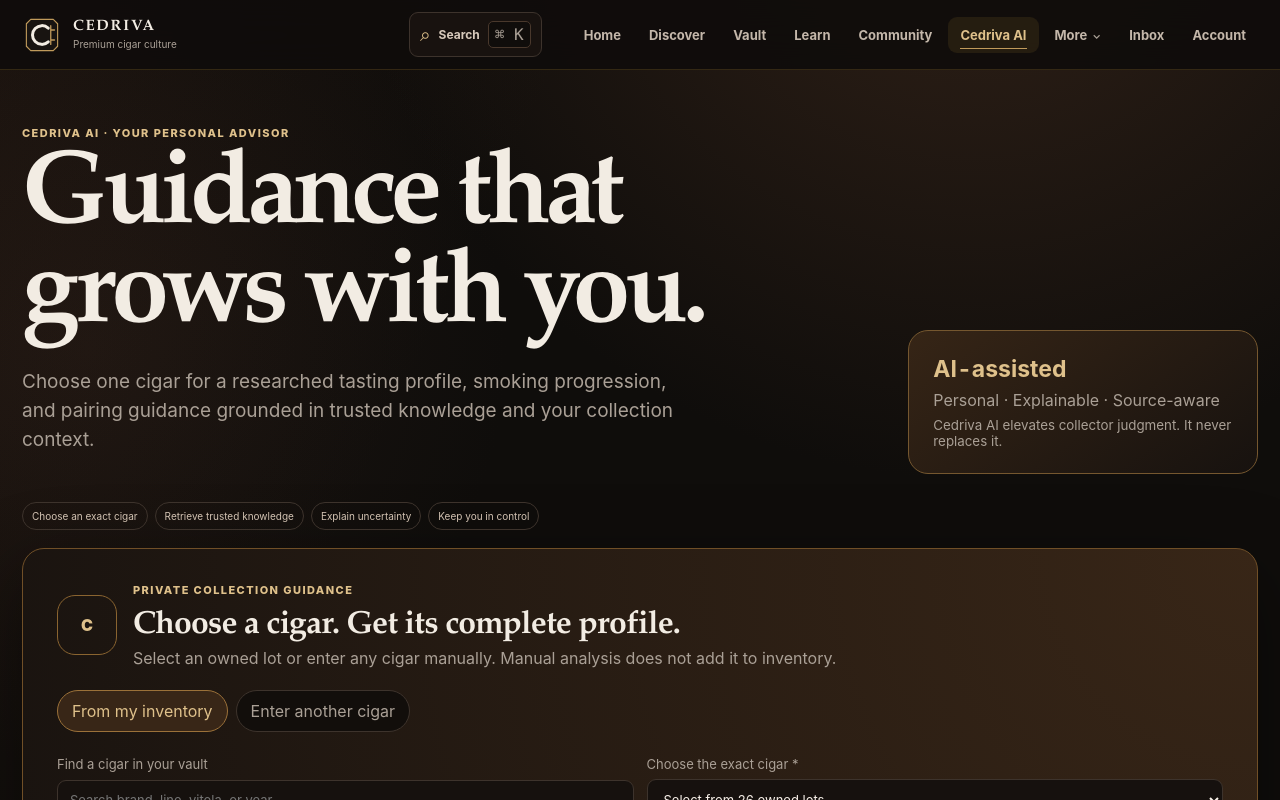
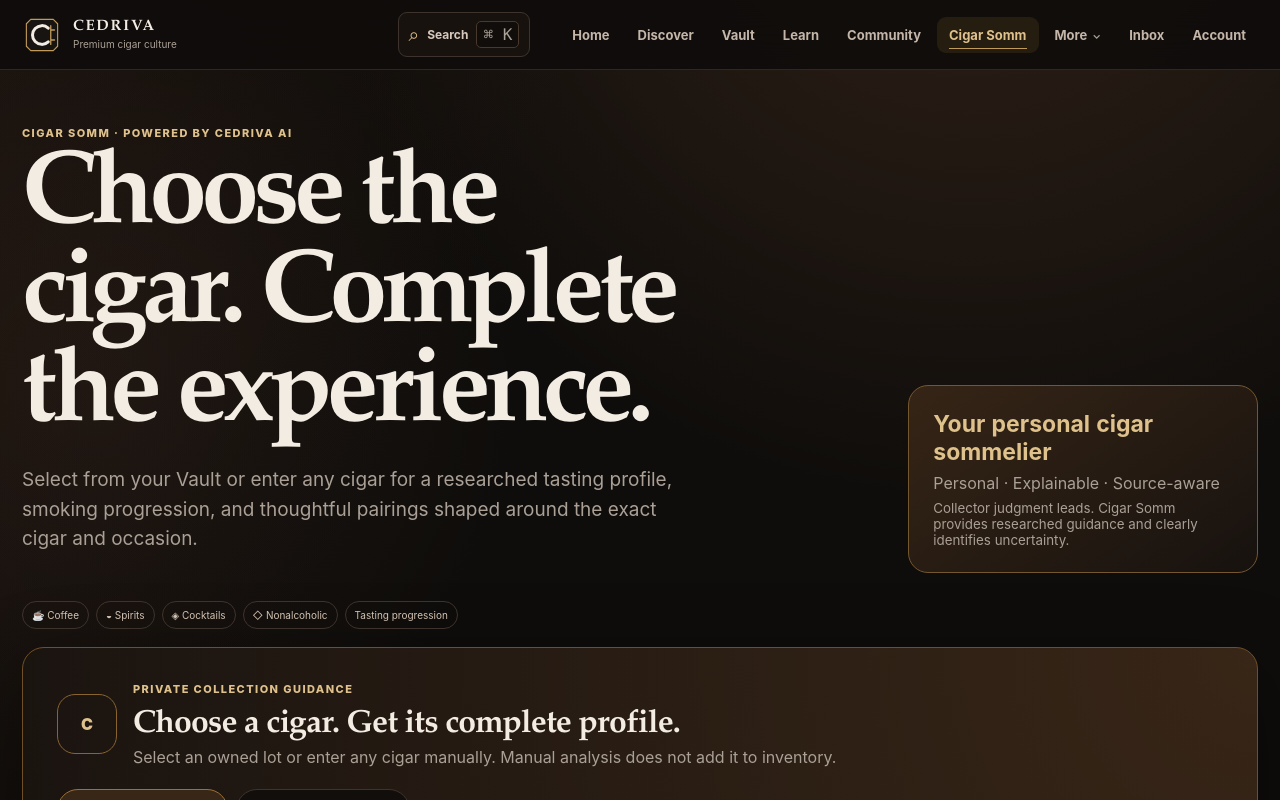
Before and after one commit to vbribow/CIgar-Vault, a Next.js app in the folder app-build/: page /cigar-somm in a window 1280 px wide. Shown: the top 800 px of the page. Built offline with nearby package versions, Linux system fonts and the light colour scheme.

Commit message:
Promote Cigar Somm across Cedriva

```diff
--- a/app-build/app/cigar-somm/page.tsx
+++ b/app-build/app/cigar-somm/page.tsx
@@ -1,4 +1,4 @@
 import{CigarSomm}from"@/components/cigar-somm";import{loadInventory}from"@/lib/inventory";import type{Metadata}from"next";import"./somm.css";
 export const dynamic="force-dynamic";
-export const metadata:Metadata={title:"Cedriva AI",description:"Consult Cedriva’s evidence-aware personal cigar advisor for collection, tasting, aging, and pairing guidance."};
-export default async function CigarSommPage({searchParams}:{searchParams:Promise<{inventoryId?:string;question?:string;cigarName?:string}>}){const[inventory,params]=await Promise.all([loadInventory(),searchParams]);return <main className="shell wideShell sommPage"><section className="sommHero"><div><div className="eyebrow">Cedriva AI · Your personal advisor</div><h1>Guidance that grows with you.</h1><p className="lede">Choose one cigar for a researched tasting profile, smoking progression, and pairing guidance grounded in trusted knowledge and your collection context.</p></div><aside><strong>AI-assisted</strong><span>Personal · Explainable · Source-aware</span><small>Cedriva AI elevates collector judgment. It never replaces it.</small></aside></section><section className="sommPrinciples"><span>Choose an exact cigar</span><span>Retrieve trusted knowledge</span><span>Explain uncertainty</span><span>Keep you in control</span></section><CigarSomm inventory={inventory} initialInventoryId={params.inventoryId||""} initialQuestion={params.question||""} initialManualName={params.cigarName||""}/><p className="sommDisclosure">Cedriva AI provides clearly identified collection and pairing guidance, not medical advice. Tobacco and alcohol are for adults of legal age; enjoy responsibly.</p></main>}
+export const metadata:Metadata={title:"Cigar Somm",description:"Choose a cigar for a researched tasting profile and personalized coffee, spirit, cocktail, and nonalcoholic pairings."};
+export default async function CigarSommPage({searchParams}:{searchParams:Promise<{inventoryId?:string;question?:string;cigarName?:string}>}){const[inventory,params]=await Promise.all([loadInventory(),searchParams]);return <main className="shell wideShell sommPage"><section className="sommHero"><div><div className="eyebrow">Cigar Somm · Powered by Cedriva AI</div><h1>Choose the cigar. Complete the experience.</h1><p className="lede">Select from your Vault or enter any cigar for a researched tasting profile, smoking progression, and thoughtful pairings shaped around the exact cigar and occasion.</p></div><aside><strong>Your personal cigar sommelier</strong><span>Personal · Explainable · Source-aware</span><small>Collector judgment leads. Cigar Somm provides researched guidance and clearly identifies uncertainty.</small></aside></section><section className="sommPrinciples" aria-label="Pairing paths"><span>☕ Coffee</span><span>◒ Spirits</span><span>◈ Cocktails</span><span>◇ Nonalcoholic</span><span>Tasting progression</span></section><CigarSomm inventory={inventory} initialInventoryId={params.inventoryId||""} initialQuestion={params.question||""} initialManualName={params.cigarName||""}/><p className="sommDisclosure">Cigar Somm provides clearly identified collection and pairing guidance, not medical advice. Tobacco and alcohol are for adults of legal age; enjoy responsibly.</p></main>}
--- a/app-build/app/inventory/[inventoryId]/page.tsx
+++ b/app-build/app/inventory/[inventoryId]/page.tsx
@@ -92,7 +92,7 @@ export default async function CigarPage({
       </section>
       <section className="section card"><div className="sectionHead"><div><div className="eyebrow">Market transaction evidence</div><h2>{latestSale ? `$${latestSale.lastSaleValue!.toLocaleString()} per cigar` : "No verified completed sale recorded"}</h2><p className="small">{latestSale ? `Last known completed sale · ${latestSale.lastSaleDate || latestSale.valuationDate}${latestSale.lastSaleVenue ? ` · ${latestSale.lastSaleVenue}` : ""}` : "Auction estimates, open lots, and asking prices are not labeled as sales."}</p></div>{latestSale?.lastSaleSourceUrl ? <a className="button secondary" href={latestSale.lastSaleSourceUrl} target="_blank" rel="noreferrer">View sale evidence ↗</a> : <a className="button secondary" href="/valuations">Research sale history</a>}</div><div className="detailStats"><div><span>Retail replacement</span><strong>{item.retailValue === undefined ? "Not researched" : `$${item.retailValue.toLocaleString()} / cigar`}</strong></div><div><span>Retail lot subtotal</span><strong>{item.retailValue === undefined || item.currentQty === undefined ? "Not available" : `$${(item.retailValue * item.currentQty).toLocaleString()}`}</strong></div><div><span>Latest completed sale</span><strong>{latestSale?.lastSaleValue === undefined ? "Not found" : `$${latestSale.lastSaleValue.toLocaleString()} / cigar`}</strong></div><div><span>Sale venue</span><strong>{latestSale?.lastSaleVenue || "Not documented"}</strong></div></div></section>
       <section className="section card agingIntelligence"><div><div className="eyebrow">Predictive aging · AI-assisted</div><h2>{aging.phase}</h2><p>{aging.age===undefined?aging.basis:`${aging.age} years estimated age · ${aging.maturityPercent}% general maturity estimate`}</p></div><div><span>Expected general peak</span><strong>{aging.peakWindow||"Year required"}</strong><small>{aging.basis}</small></div></section>
-      <section className="section card cigarAdvisor"><div className="cigarAdvisorIntro"><div><div className="eyebrow">Cedriva AI · Private collection guidance</div><h2>Ask with this exact cigar already selected.</h2><p>Cedriva combines trusted research with your private collection context, then shows what influenced the answer and where uncertainty remains.</p></div><a className="button" href={cigarAdvisorHref(item)}>Ask Cedriva about this cigar</a></div><div className="cigarAdvisorActions">{advisorActions.map(action=><a href={action.href} key={action.intent}><span>{action.label}</span><small>{action.detail}</small><b>→</b></a>)}</div><small className="cigarAdvisorPrivacy">Your account context is summarized for the answer. It is not presented as a public source or shared with other collectors.</small></section>
+      <section className="section card cigarAdvisor"><div className="cigarAdvisorIntro"><div><div className="eyebrow">Cigar Somm · Powered by Cedriva AI</div><h2>Build the experience around this exact cigar.</h2><p>Get its researched tasting profile, expected progression, smoking guidance, and coffee, spirit, cocktail, and nonalcoholic pairings.</p></div><a className="button" href={cigarAdvisorHref(item)}>Open in Cigar Somm</a></div><div className="cigarAdvisorActions">{advisorActions.map(action=><a href={action.href} key={action.intent}><span>{action.label}</span><small>{action.detail}</small><b>→</b></a>)}</div><small className="cigarAdvisorPrivacy">Your account context is summarized for the answer. It is not presented as a public source or shared with other collectors.</small></section>
       <section className="detailGrid">
         <article className="card">
           <div className="eyebrow">Collector direction</div>
--- a/app-build/components/app-navigation.tsx
+++ b/app-build/components/app-navigation.tsx
@@ -32,10 +32,10 @@ export function AppNavigation() {
       <Link href="/inventory" className={matches(pathname,"/inventory")||matches(pathname,"/collections")||matches(pathname,"/humidors")?"active":undefined}>Vault</Link>
       <Link href="/learn" className={matches(pathname,"/learn")||matches(pathname,"/sommelier-library")||matches(pathname,"/data-model")?"active":undefined}>Learn</Link>
       <Link href="/community" className={matches(pathname,"/community")?"active":undefined}>Community</Link>
-      <Link href="/cigar-somm" className={matches(pathname,"/cigar-somm")||matches(pathname,"/intelligence")?"active":undefined}>Cedriva AI</Link>
+      <Link href="/cigar-somm" className={matches(pathname,"/cigar-somm")||matches(pathname,"/intelligence")?"active":undefined}>Cigar Somm</Link>
       <details className={`navGroup ${moreActive?"active":""}`}><summary>More<span aria-hidden="true">⌄</span></summary><div className="navMenu">{moreLinks.map(([href,label,description])=><Link href={href} className={matches(pathname,href)?"active":undefined} key={href}><strong>{label}</strong><small>{description}</small></Link>)}</div></details>
       <Link href="/notifications" className={matches(pathname, "/notifications") ? "active" : undefined}>Inbox</Link>
       <Link href="/account" className={matches(pathname, "/account") ? "active" : undefined}>Account</Link>
     </nav>
-  </div></header><nav className="mobileNav" aria-label="Mobile navigation"><Link href="/" className={pathname==="/"?"active":undefined}><span>⌂</span><small>Home</small></Link><Link href="/discover" className={matches(pathname,"/discover")?"active":undefined}><span>◇</span><small>Discover</small></Link><Link href="/inventory#mobile-intake" className="mobileAdd"><span>＋</span><small>Document</small></Link><Link href="/inventory" className={matches(pathname,"/inventory")||matches(pathname,"/collections")?"active":undefined}><span>▦</span><small>Vault</small></Link><Link href="/explore" className={matches(pathname,"/explore")||matches(pathname,"/learn")?"active":undefined}><span>•••</span><small>Explore</small></Link></nav></>;
+  </div></header><nav className="mobileNav" aria-label="Mobile navigation"><Link href="/" className={pathname==="/"?"active":undefined}><span>⌂</span><small>Home</small></Link><Link href="/discover" className={matches(pathname,"/discover")?"active":undefined}><span>◇</span><small>Discover</small></Link><Link href="/inventory#mobile-intake" className="mobileAdd"><span>＋</span><small>Document</small></Link><Link href="/inventory" className={matches(pathname,"/inventory")||matches(pathname,"/collections")?"active":undefined}><span>▦</span><small>Vault</small></Link><Link href="/cigar-somm" className={matches(pathname,"/cigar-somm")?"active":undefined}><span>◒</span><small>Somm</small></Link></nav></>;
 }
--- a/app-build/lib/product-domains.ts
+++ b/app-build/lib/product-domains.ts
@@ -21,7 +21,7 @@ export const productDomains:ProductDomain[]=[
   {id:"review",label:"Review",promise:"Learn from trustworthy experience—your own and others'.",href:"/records",links:[
     {href:"/records",label:"Smoking journal",description:"Remember tasting experiences and how cigars develop"},
     {href:"/ratings",label:"Published reviews",description:"Compare attributable professional scores"},
-    {href:"/cigar-somm",label:"Cedriva AI advisor",description:"Explore tasting profiles and thoughtful pairings"},
+    {href:"/cigar-somm",label:"Cigar Somm",description:"Explore tasting profiles and coffee, spirit, cocktail, and nonalcoholic pairings"},
   ]},
   {id:"market",label:"Market",promise:"Understand value without reducing the culture to speculation.",href:"/valuations",links:[
     {href:"/valuations",label:"Collection values",description:"Research retail replacement and market evidence"},
@@ -47,8 +47,8 @@ export const productDomains:ProductDomain[]=[
     {href:"/data-model",label:"How Cedriva understands a cigar",description:"Follow identity, release, provenance, evidence, and collector history"},
     {href:"/sommelier-library",label:"Curated knowledge",description:"Review the evidence library behind Cedriva AI"},
   ]},
-  {id:"ai",label:"Cedriva AI",promise:"Elevate collector judgment with trusted, personal guidance.",href:"/cigar-somm",links:[
-    {href:"/cigar-somm",label:"Consult Cedriva AI",description:"Ask about one cigar, its profile, readiness, and pairings"},
+  {id:"ai",label:"Cigar Somm",promise:"Elevate collector judgment with trusted, personal guidance powered by Cedriva AI.",href:"/cigar-somm",links:[
+    {href:"/cigar-somm",label:"Open Cigar Somm",description:"Choose one cigar for its profile, readiness, and complete pairing plan"},
     {href:"/intelligence",label:"Collection intelligence",description:"Understand patterns, priorities, and evidence gaps"},
     {href:"/acquisitions",label:"Collection goals",description:"See documented pieces that would complete a set"},
   ]},
```
Also changed, not shown: app-build/components/dashboard.tsx (+1 -1 lines), 1 other file (tests, documents, lock files or other folders).
